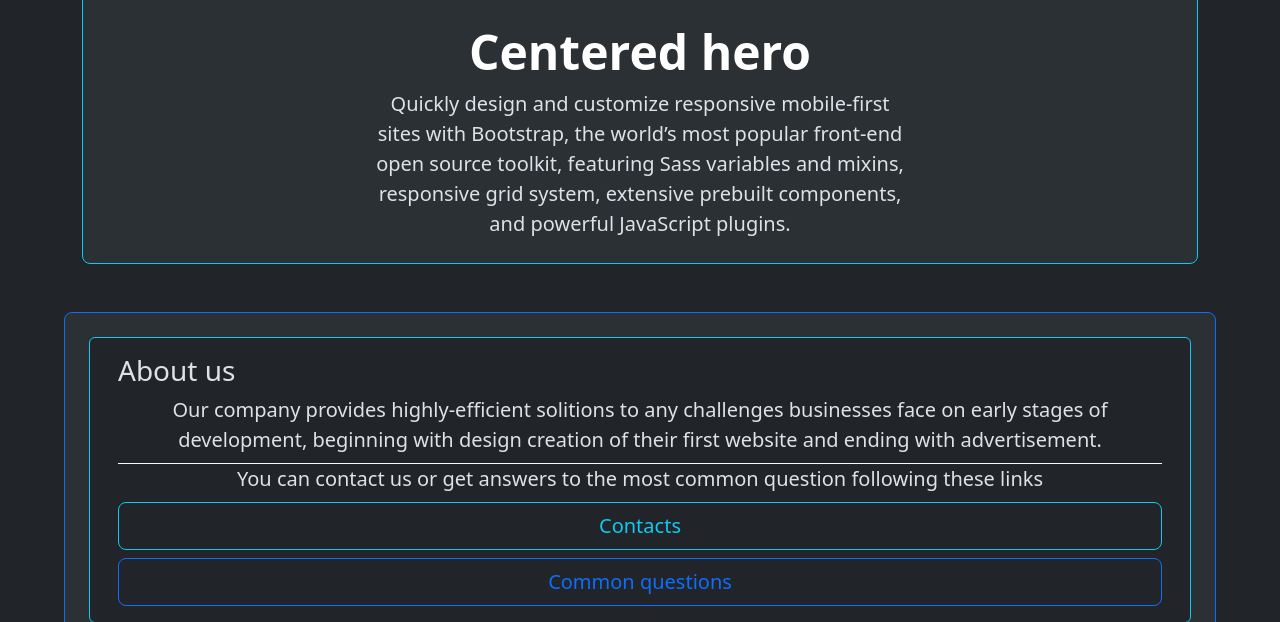
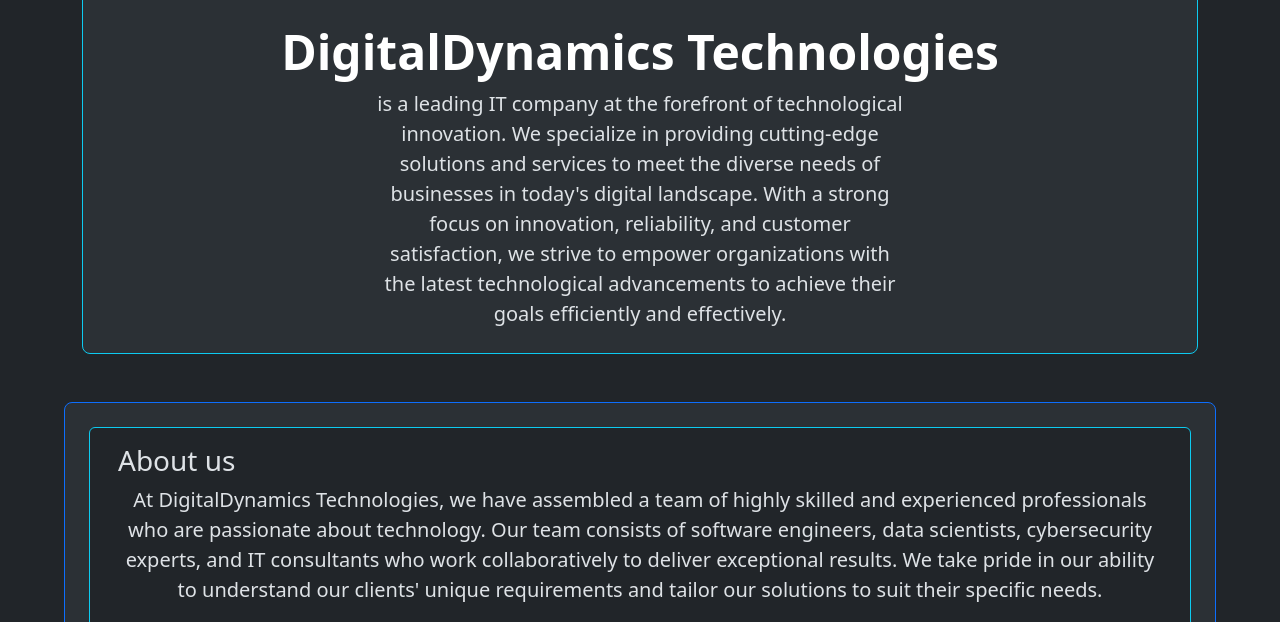
Before and after one commit to KatePril/FirstShopDjango, a Django app: page /about_us/ in a window 1280 px wide. Shown: the part 339-961 px from the top of the page. Run offline with Django 4.2, Linux system fonts and the light colour scheme; some libraries are stand-ins or nearby versions.

Commit message:
Change info

```diff
--- a/core/templates/core/about_us.html
+++ b/core/templates/core/about_us.html
@@ -7,10 +7,12 @@
     <div class="card-body">
         <h3 class="card-title">About us</h3>
         <div class="text-center mb-2">
-            <p class="card-text lead">Our company provides highly-efficient solitions to any challenges businesses face on early stages of development, beginning with design creation of their first website and ending with advertisement.</p>
+            <p class="card-text lead">At DigitalDynamics Technologies, we have assembled a team of highly skilled and experienced professionals who are passionate about technology. Our team consists of software engineers, data scientists, cybersecurity experts, and IT consultants who work collaboratively to deliver exceptional results. We take pride in our ability to understand our clients' unique requirements and tailor our solutions to suit their specific needs.</p>
+            <p class="card-text lead">Our range of services encompasses a wide spectrum of IT solutions. From software development and application design to cloud computing, artificial intelligence, and cybersecurity, we offer comprehensive services that help businesses stay ahead in today's fast-paced digital world. Whether our clients need custom software solutions, data analytics, network infrastructure setup, or IT consulting, our team has the expertise and knowledge to deliver high-quality results.</p>
+            <p class="card-text lead mb-3">Whether you are a small startup or a large enterprise, [Company Name] is your trusted partner for all your IT needs. We are driven by a passion for excellence, a commitment to innovation, and a desire to help our clients achieve their business objectives through the power of technology. Contact us today to discover how we can transform your business and propel you towards success in the digital era.</p>
         </div>
-        <div class="border-top border-light p2">
-            <div class="text-center mb-2">
+        <div class="border-top border-light">
+            <div class="text-center mb-2 p-3">
                 <p class="card-text lead">You can contact us or get answers to the most common question following these links</p>
             </div>
             <div class="d-grid gap-2">
--- a/core/templates/core/base.html
+++ b/core/templates/core/base.html
@@ -38,9 +38,9 @@
     <div class="container">
       <div class="px-4 py-3 my-5 text-center bg-body-tertiary rounded-3 border border-info">
         <img class="d-block mx-auto mb-4 rounded border border-light border-3" src="https://contenthub-static.grammarly.com/blog/wp-content/uploads/2017/11/how-to-write-a-blog-post.jpeg" alt="" height="200" >
-        <h1 class="display-5 fw-bold text-body-emphasis">Centered hero</h1>
+        <h1 class="display-5 fw-bold text-body-emphasis">DigitalDynamics Technologies</h1>
         <div class="col-lg-6 mx-auto">
-          <p class="lead mb-2">Quickly design and customize responsive mobile-first sites with Bootstrap, the world’s most popular front-end open source toolkit, featuring Sass variables and mixins, responsive grid system, extensive prebuilt components, and powerful JavaScript plugins.</p>
+          <p class="lead mb-2">is a leading IT company at the forefront of technological innovation. We specialize in providing cutting-edge solutions and services to meet the diverse needs of businesses in today's digital landscape. With a strong focus on innovation, reliability, and customer satisfaction, we strive to empower organizations with the latest technological advancements to achieve their goals efficiently and effectively.</p>
         </div>
       </div>
     </div>
--- a/core/views.py
+++ b/core/views.py
@@ -36,9 +36,15 @@
 
 def questions(request):
     common_questions = [
-        {'id': 'One', 'question': 'How long does it takes to develop a project?', 'answer': 'It depends on the amount of work your project requires to do so as to be finished.'}
-        , {'id': 'Two', 'question': 'Do you provide long-term support for your project?', 'answer': 'Surely. We provide support to all our projects during their life cycle.'}
-        , {'id': 'Three', 'question': 'Which is the best way to contact us?', 'answer': "It does not matter. We check your email regulary during the working hours so as to make sure we won't miss any of your emails. Your managers are also avaliable by phone during the working hours. So you may choose way that is the most convinient for you when contacting us."}
-        , {'id': 'Four', 'question': 'Do you work at the weekends?', 'answer': 'Yes, we work during the weekends.'}
+        {'id': 'One', 'question': ' What services does your IT company provide?', 'answer': 'Our IT company provides a wide range of services, including software development, network infrastructure setup, cloud computing solutions, cybersecurity services, IT consulting, and data analytics.'}
+        , {'id': 'Two', 'question': 'How experienced is your team?', 'answer': 'Our team consists of highly skilled professionals with extensive experience in their respective fields. We have a diverse team of software engineers, data scientists, cybersecurity experts, and IT consultants who bring a wealth of knowledge and expertise to every project.'}
+        , {'id': 'Three', 'question': 'Can you handle both small-scale and large-scale projects?', 'answer': "Absolutely! We have experience working on projects of various sizes and complexities. Whether it's a small startup or a large enterprise, we have the capabilities and resources to cater to the specific needs of any organization."}
+        , {'id': 'Four', 'question': "How do you ensure data security and privacy?", 'answer': "Data security and privacy are of utmost importance to us. We implement robust security measures, including encryption protocols, firewalls, access controls, and regular security audits to safeguard sensitive information. We strictly adhere to industry best practices and compliance regulations to protect our clients' data."}
+        , {'id': 'Five', 'question': "What is your approach to project management?", 'answer': "We follow a systematic and collaborative project management approach. We begin by thoroughly understanding the client's requirements, creating a detailed project plan, setting milestones, and assigning dedicated project managers to ensure smooth execution. We maintain transparent communication throughout the project, providing regular updates and addressing any concerns promptly."}
+        , {'id': 'Six', 'question': "Do you offer ongoing technical support?", 'answer': "Yes, we offer comprehensive technical support to our clients. We understand that technology needs continuous maintenance and support, so we provide post-implementation support, regular maintenance, and troubleshooting services to ensure the smooth functioning of our solutions. Our support team is readily available to assist with any technical issues or queries."}
+        , {'id': 'Seven', 'question': "Can you integrate your solutions with our existing systems?", 'answer': "Absolutely! We have expertise in integrating our solutions with existing systems. Our team will carefully assess your current infrastructure and work towards seamless integration to maximize efficiency and minimize disruption."}
+        , {'id': 'Eight', 'question': "How do you stay updated with the latest technologies?", 'answer': "We prioritize staying at the forefront of technological advancements. Our team actively participates in industry conferences, engages in continuous learning, and conducts research to stay updated with emerging technologies. This allows us to provide innovative and up-to-date solutions to our clients."}
+        , {'id': 'Nine', 'question': "What industries have you worked with?", 'answer': "We have worked with clients from a diverse range of industries, including healthcare, finance, e-commerce, manufacturing, education, and more. Our experience spans across various sectors, enabling us to understand industry-specific requirements and deliver tailored solutions."}
+        , {'id': 'Ten', 'question': "Can you provide references from your previous clients?", 'answer': "Yes, we can provide references from satisfied clients who have availed our services. We are proud of the relationships we have built and the successful projects we have delivered. We will be happy to share references upon request."}
     ]
     return render(request, 'core/questions.html', {'questions': common_questions})
```
